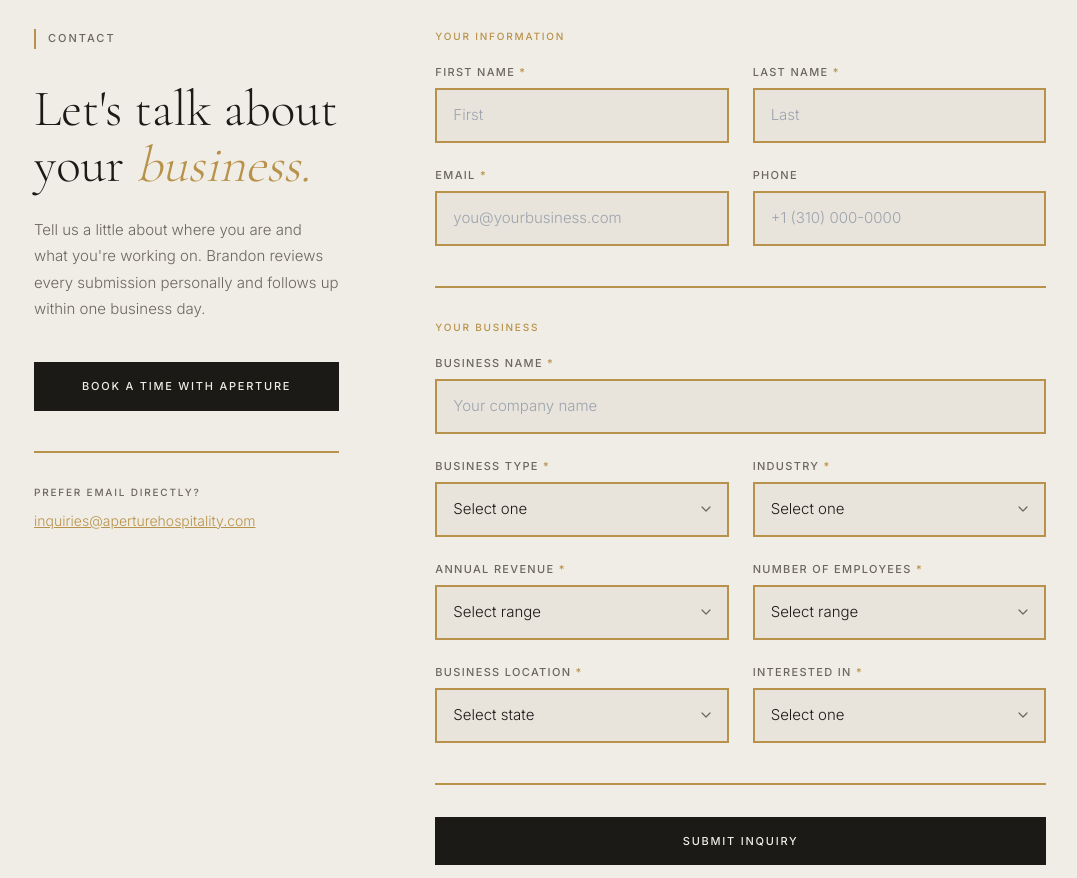
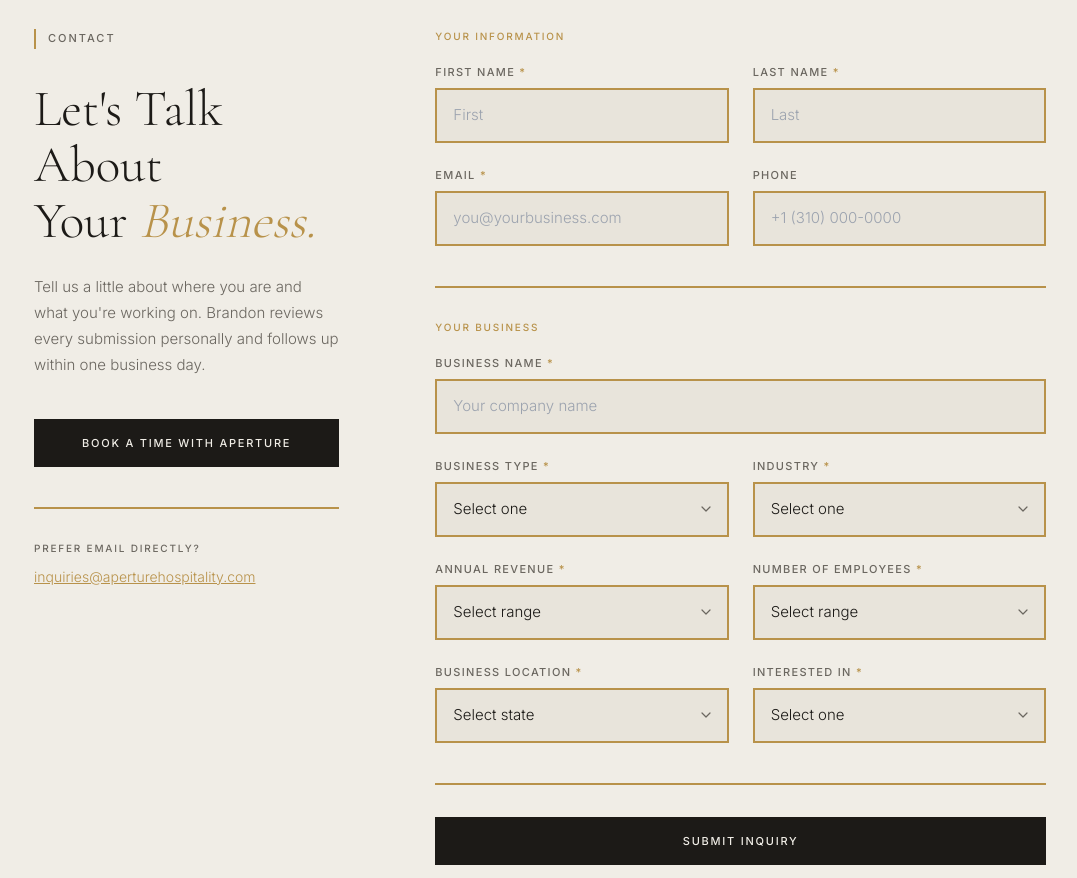
Before and after one commit to letsnavigatebmw/aperture-hospitality, a Next.js app: page / in a window 1280 px wide. Shown: the part 5740-6618 px from the top of the page, without its empty margins (100-1177 px from the left). Built offline with nearby package versions, Linux system fonts and the light colour scheme.

Commit message:
Capitalize 'Let's Talk About Your Business' headline in intake form

```diff
--- a/components/IntakeForm.tsx
+++ b/components/IntakeForm.tsx
@@ -104,7 +104,7 @@ export default function IntakeForm() {
             margin: 0,
             marginBottom: '1.5rem'
           }}>
-            Let's talk about<br/>your <span style={{ fontStyle: 'italic', color: '#B8924A' }}>business.</span>
+            Let's Talk About<br/>Your <span style={{ fontStyle: 'italic', color: '#B8924A' }}>Business.</span>
           </h2>
 
           <p style={{
```
